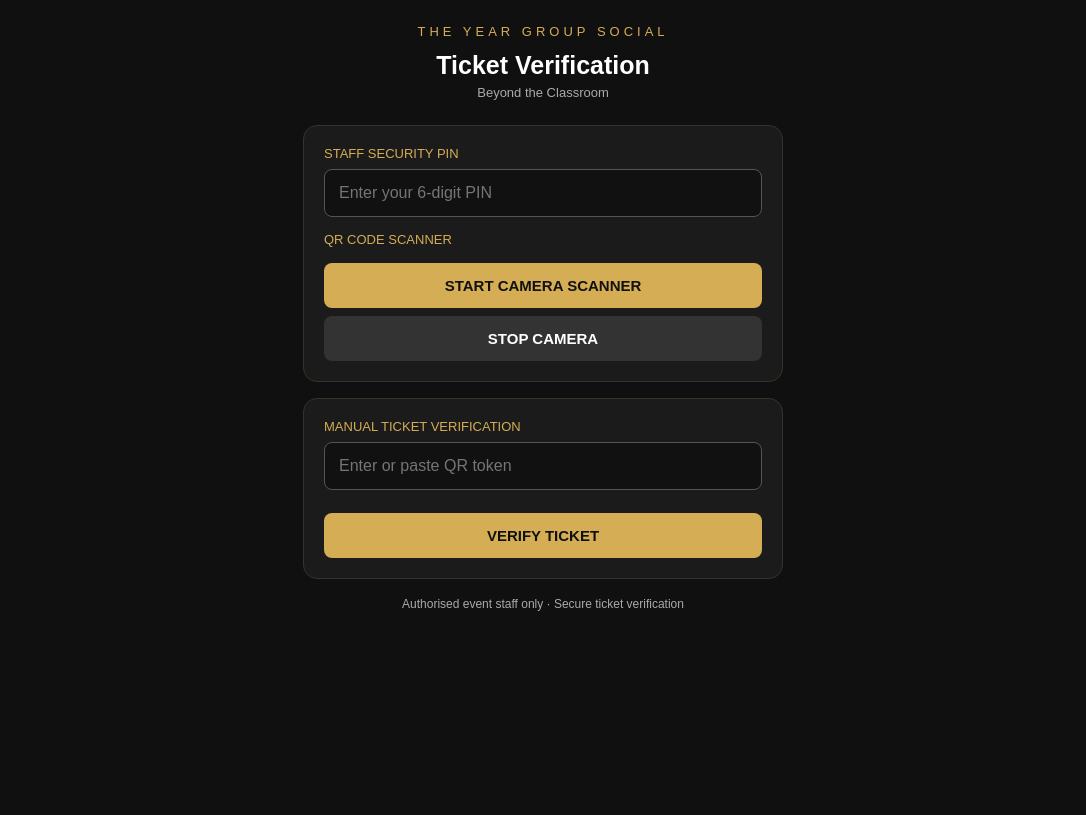
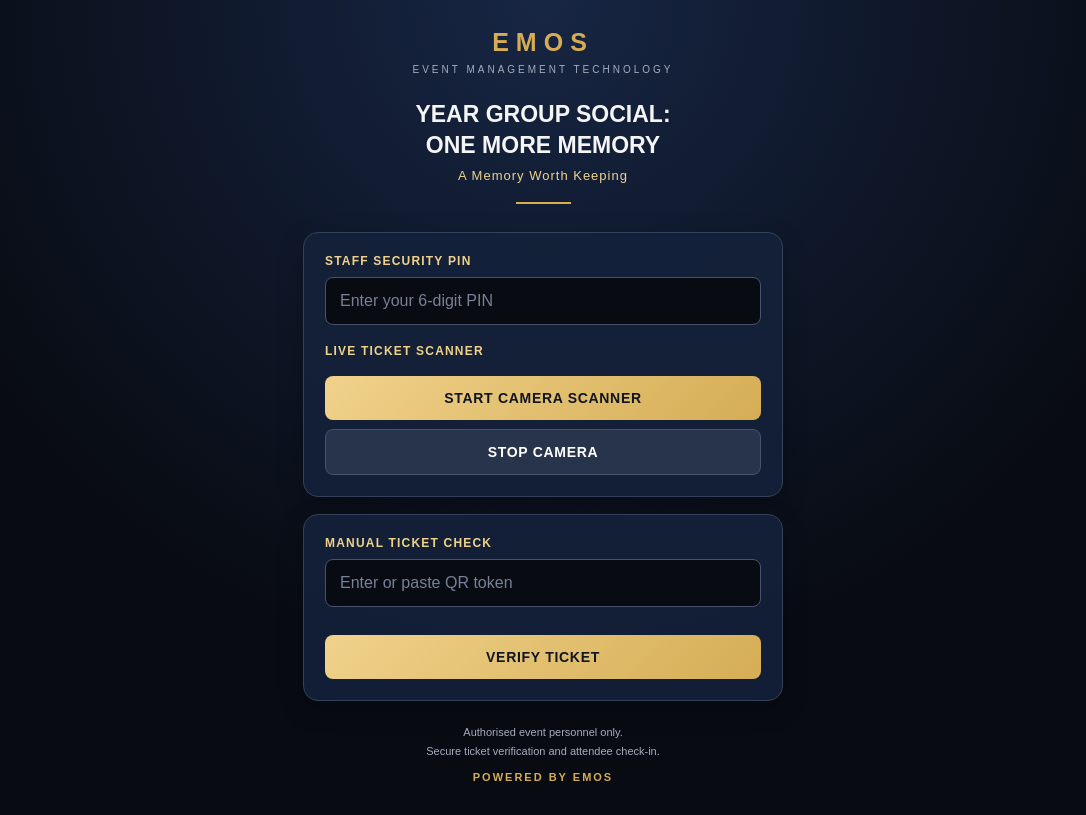
Before and after one commit to wan-bestkey/year-group-social-scanner, a plain HTML site: page index.html in a window 1280 px wide. Shown: the whole page, without its empty margins (97-1183 px from the left). Drawn offline with Linux system fonts and the light colour scheme.

Commit message:
Revise title and styles for ticket scanner page
Updated the title and styles for the event ticket scanner page. Improved accessibility and user experience with clearer labels and enhanced styling.

```diff
--- a/index.html
+++ b/index.html
@@ -3,47 +3,192 @@
 <head>
 <meta charset="UTF-8">
 <meta name="viewport" content="width=device-width, initial-scale=1">
-<title>THE YEAR GROUP SOCIAL | Ticket Scanner</title>
+
+<title>EMOS | YEAR GROUP SOCIAL: ONE MORE MEMORY</title>
+
 <script src="https://unpkg.com/html5-qrcode@2.3.8/html5-qrcode.min.js"></script>
+
 <style>
-*{box-sizing:border-box}
-body{
-  margin:0;padding:24px 16px;background:#101010;
-  color:#fff;font-family:Arial,sans-serif
+:root {
+  --navy: #0b1428;
+  --navy-light: #14213b;
+  --black: #080b12;
+  --gold: #d5ad55;
+  --gold-light: #f0d28b;
+  --white: #f5f5f5;
+  --muted: #a5adbd;
+  --border: #34415a;
 }
-.container{max-width:480px;margin:auto}
-header{text-align:center;margin-bottom:25px}
-.logo{color:#d5ad55;font-size:13px;letter-spacing:4px}
-h1{font-size:25px;margin:12px 0 5px}
-.subtitle{color:#aaa;font-size:13px}
-.panel{
-  background:#1b1b1b;border:1px solid #393126;
-  border-radius:14px;padding:20px;margin-bottom:16px
+
+* {
+  box-sizing: border-box;
 }
-label{
-  display:block;color:#d5ad55;font-size:13px;
-  margin-bottom:8px
+
+body {
+  margin: 0;
+  padding: 28px 16px;
+  background:
+    radial-gradient(circle at top, #172644 0%, var(--black) 65%);
+  color: var(--white);
+  font-family: Arial, sans-serif;
+  min-height: 100vh;
 }
-input{
-  width:100%;padding:14px;border-radius:8px;
-  border:1px solid #555;background:#111;color:white;
-  font-size:16px;margin-bottom:15px
+
+.container {
+  max-width: 480px;
+  margin: auto;
 }
-button{
-  width:100%;padding:14px;border:0;border-radius:8px;
-  font-size:15px;font-weight:bold;cursor:pointer;margin-top:8px
+
+header {
+  text-align: center;
+  margin-bottom: 28px;
 }
-.primary{background:#d5ad55;color:#111}
-.secondary{background:#333;color:white}
-button:disabled{opacity:.5;cursor:not-allowed}
-#reader{width:100%;overflow:hidden;border-radius:10px}
-#result{
-  display:none;padding:16px;border-radius:9px;
-  margin-top:16px;line-height:1.6;overflow-wrap:anywhere
+
+.logo {
+  color: var(--gold);
+  font-size: 25px;
+  font-weight: 800;
+  letter-spacing: 7px;
 }
-.success{background:#123b27;color:#9ff0bd}
-.failure{background:#4a1d1d;color:#ffb5b5}
-.info{color:#aaa;font-size:12px;text-align:center;margin-top:18px}
+
+.brand-line {
+  color: var(--muted);
+  font-size: 10px;
+  letter-spacing: 3px;
+  margin-top: 7px;
+}
+
+.event-title {
+  color: var(--white);
+  font-size: 23px;
+  line-height: 1.35;
+  margin: 24px 0 7px;
+}
+
+.subtitle {
+  color: var(--gold-light);
+  font-size: 13px;
+  letter-spacing: 1px;
+}
+
+.divider {
+  width: 55px;
+  height: 2px;
+  background: var(--gold);
+  margin: 19px auto 0;
+}
+
+.panel {
+  background: rgba(20, 33, 59, 0.88);
+  border: 1px solid var(--border);
+  border-radius: 15px;
+  padding: 21px;
+  margin-bottom: 17px;
+  box-shadow: 0 8px 24px rgba(0, 0, 0, 0.25);
+}
+
+label {
+  display: block;
+  color: var(--gold-light);
+  font-size: 12px;
+  font-weight: bold;
+  letter-spacing: 1.2px;
+  margin-bottom: 9px;
+}
+
+input {
+  width: 100%;
+  padding: 14px;
+  border-radius: 8px;
+  border: 1px solid #46536b;
+  background: var(--black);
+  color: white;
+  font-size: 16px;
+  margin-bottom: 19px;
+  outline: none;
+}
+
+input:focus {
+  border-color: var(--gold);
+}
+
+input::placeholder {
+  color: #778197;
+}
+
+button {
+  width: 100%;
+  padding: 14px;
+  border: 0;
+  border-radius: 8px;
+  font-size: 14px;
+  font-weight: bold;
+  letter-spacing: 0.7px;
+  cursor: pointer;
+  margin-top: 9px;
+  transition: opacity 0.2s ease;
+}
+
+.primary {
+  background: linear-gradient(135deg, var(--gold-light), var(--gold));
+  color: #101522;
+}
+
+.secondary {
+  background: #27344c;
+  color: white;
+  border: 1px solid #46536b;
+}
+
+button:disabled {
+  opacity: 0.45;
+  cursor: not-allowed;
+}
+
+#reader {
+  width: 100%;
+  overflow: hidden;
+  border-radius: 10px;
+  background: var(--black);
+}
+
+#result {
+  display: none;
+  padding: 17px;
+  border-radius: 9px;
+  margin-top: 16px;
+  line-height: 1.7;
+  overflow-wrap: anywhere;
+  white-space: pre-line;
+  font-size: 14px;
+}
+
+.success {
+  background: #123b2b;
+  color: #a7f0c2;
+  border: 1px solid #26724b;
+}
+
+.failure {
+  background: #451d27;
+  color: #ffb9c2;
+  border: 1px solid #873b4b;
+}
+
+.info {
+  color: var(--muted);
+  font-size: 11px;
+  text-align: center;
+  line-height: 1.7;
+  margin-top: 22px;
+}
+
+.footer-brand {
+  color: var(--gold);
+  letter-spacing: 2px;
+  font-weight: bold;
+  margin-top: 8px;
+}
 </style>
 </head>
 
@@ -51,13 +196,22 @@ button:disabled{opacity:.5;cursor:not-allowed}
 <div class="container">
 
 <header>
-  <div class="logo">THE YEAR GROUP SOCIAL</div>
-  <h1>Ticket Verification</h1>
-  <div class="subtitle">Beyond the Classroom</div>
+  <div class="logo">EMOS</div>
+  <div class="brand-line">EVENT MANAGEMENT TECHNOLOGY</div>
+
+  <h1 class="event-title">
+    YEAR GROUP SOCIAL:<br>
+    ONE MORE MEMORY
+  </h1>
+
+  <div class="subtitle">A Memory Worth Keeping</div>
+  <div class="divider"></div>
 </header>
 
 <div class="panel">
+
   <label for="staffPin">STAFF SECURITY PIN</label>
+
   <input
     id="staffPin"
     type="password"
@@ -67,20 +221,31 @@ button:disabled{opacity:.5;cursor:not-allowed}
     autocomplete="off"
   >
 
-  <label>QR CODE SCANNER</label>
+  <label>LIVE TICKET SCANNER</label>
+
   <div id="reader"></div>
 
-  <button class="primary" id="startButton" onclick="startScanner()">
+  <button
+    class="primary"
+    id="startButton"
+    onclick="startScanner()"
+  >
     START CAMERA SCANNER
   </button>
 
-  <button class="secondary" onclick="stopScanner()">
+  <button
+    class="secondary"
+    onclick="stopScanner()"
+  >
     STOP CAMERA
   </button>
+
 </div>
 
 <div class="panel">
-  <label for="manualToken">MANUAL TICKET VERIFICATION</label>
+
+  <label for="manualToken">MANUAL TICKET CHECK</label>
+
   <input
     id="manualToken"
     type="text"
@@ -88,15 +253,23 @@ button:disabled{opacity:.5;cursor:not-allowed}
     autocomplete="off"
   >
 
-  <button class="primary" id="verifyButton" onclick="verifyManual()">
+  <button
+    class="primary"
+    id="verifyButton"
+    onclick="verifyManual()"
+  >
     VERIFY TICKET
   </button>
+
 </div>
 
-<div id="result"></div>
+<div id="result" role="status" aria-live="polite"></div>
 
 <div class="info">
-  Authorised event staff only · Secure ticket verification
+  Authorised event personnel only.<br>
+  Secure ticket verification and attendee check-in.
+
+  <div class="footer-brand">POWERED BY EMOS</div>
 </div>
 
 </div>
@@ -111,23 +284,30 @@ let processing = false;
 
 function showResult(message, success) {
   const box = document.getElementById("result");
+
   box.style.display = "block";
   box.className = success ? "success" : "failure";
   box.textContent = message;
 }
 
 async function verifyToken(token) {
-  const pin = document.getElementById("staffPin").value.trim();
+  const pin =
+    document.getElementById("staffPin").value.trim();
 
   if (!/^\d{6}$/.test(pin)) {
-    showResult("Enter your valid 6-digit staff PIN.", false);
+    showResult(
+      "Enter your valid 6-digit staff PIN.",
+      false
+    );
     return;
   }
 
   if (!token || processing) return;
 
   processing = true;
+
   document.getElementById("verifyButton").disabled = true;
+
   showResult("Verifying ticket...", true);
 
   try {
@@ -147,18 +327,24 @@ async function verifyToken(token) {
 
     if (data.success === true) {
       const attendee =
-        data.attendeeName || data.name || "Verified attendee";
+        data.attendeeName ||
+        data.name ||
+        "Verified attendee";
 
       const ticket =
-        data.ticketId || "Ticket verified";
+        data.ticketId ||
+        "Ticket verified";
 
       showResult(
-        "CHECK-IN SUCCESS\nAttendee: " + attendee +
+        "CHECK-IN SUCCESS\n" +
+        "YEAR GROUP SOCIAL: ONE MORE MEMORY\n\n" +
+        "Attendee: " + attendee +
         "\nTicket: " + ticket,
         true
       );
 
       document.getElementById("manualToken").value = "";
+
     } else {
       showResult(
         data.message || "Ticket rejected.",
@@ -171,17 +357,23 @@ async function verifyToken(token) {
       "Connection failed. Check your internet connection and try again.",
       false
     );
+
   } finally {
     processing = false;
+
     document.getElementById("verifyButton").disabled = false;
   }
 }
 
 async function startScanner() {
-  const pin = document.getElementById("staffPin").value.trim();
+  const pin =
+    document.getElementById("staffPin").value.trim();
 
   if (!/^\d{6}$/.test(pin)) {
-    showResult("Enter your 6-digit staff PIN first.", false);
+    showResult(
+      "Enter your 6-digit staff PIN first.",
+      false
+    );
     return;
   }
 
@@ -215,7 +407,9 @@ async function startScanner() {
     );
 
     scanning = true;
+
     document.getElementById("startButton").disabled = true;
+
     showResult(
       "Camera ready. Point it at a ticket QR code.",
       true
@@ -234,6 +428,7 @@ async function stopScanner() {
     try {
       await scanner.stop();
       scanning = false;
+
     } catch (error) {
       console.error("Camera stop error:", error);
     }
@@ -254,5 +449,6 @@ function verifyManual() {
   verifyToken(token);
 }
 </script>
+
 </body>
 </html>
```
